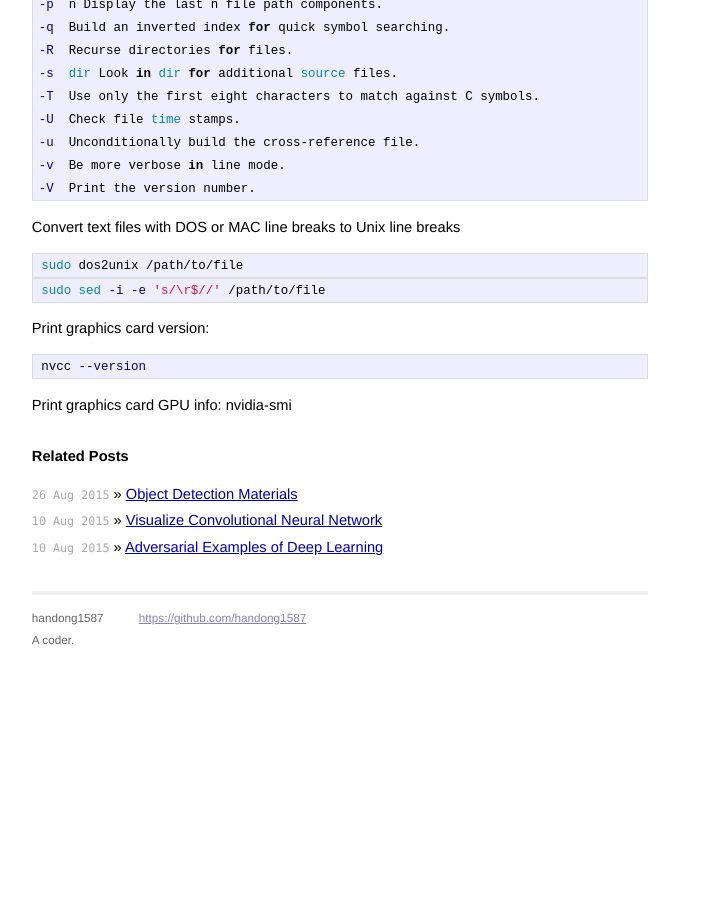
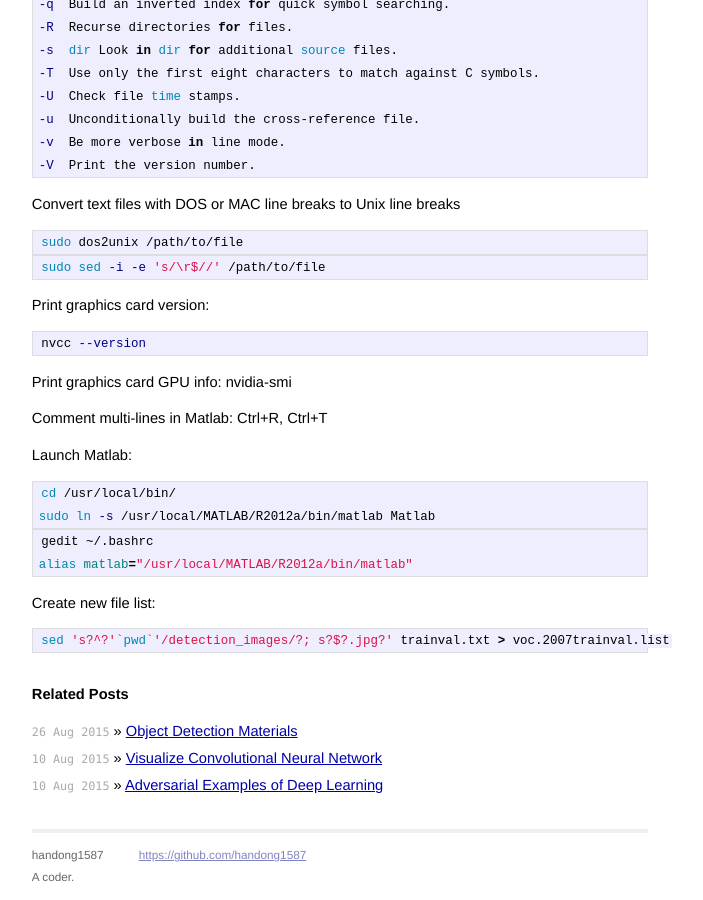
Before and after one commit to handong1587/handong1587.github.io, a Jekyll site: the page built from _posts/2015-07-24-some-useful-linux-commands.md, in a window 1280 px wide and 900 px high, scrolled down 3281 px. Shown: the whole window, without its empty margins (300-1003 px from the left). Built offline with Jekyll 4.4.1, drawn with Linux system fonts in a browser that asks for light colours; Markdown is read by kramdown in place of the engine named in the settings; before the commit the page ends 3944 px from its top, so only the background shows below that; some of the changed text lies outside the part shown.

Commit message:
update md

````diff
--- a/_posts/2015-07-24-some-useful-linux-commands.md
+++ b/_posts/2015-07-24-some-useful-linux-commands.md
@@ -165,7 +165,6 @@ Download all files from a folder on a website or FTP:
 
 ```bash
 wget -r --no-parent --reject "index.html*" http://vision.cs.utexas.edu/voc/
-http://www.gnu.org/software/wget/manual/html_node/Recursive-Retrieval-Options.html
 ```
 
 Perl-based rename commands(-n: test commands; -v: print renamed files):
@@ -275,3 +274,22 @@ nvcc --version
 ```
 
 Print graphics card GPU info: nvidia-smi
+
+Comment multi-lines in Matlab: Ctrl+R, Ctrl+T
+
+Launch Matlab:
+
+```bash
+cd /usr/local/bin/
+sudo ln -s /usr/local/MATLAB/R2012a/bin/matlab Matlab
+```
+```bash
+gedit ~/.bashrc
+alias matlab="/usr/local/MATLAB/R2012a/bin/matlab"
+```
+
+Create new file list:
+
+```bash
+sed 's?^?'`pwd`'/detection_images/?; s?$?.jpg?' trainval.txt > voc.2007trainval.list
+```
````
Also changed, not shown: other parts of _posts/2015-07-24-some-useful-linux-commands.md (+1 -1 lines).
